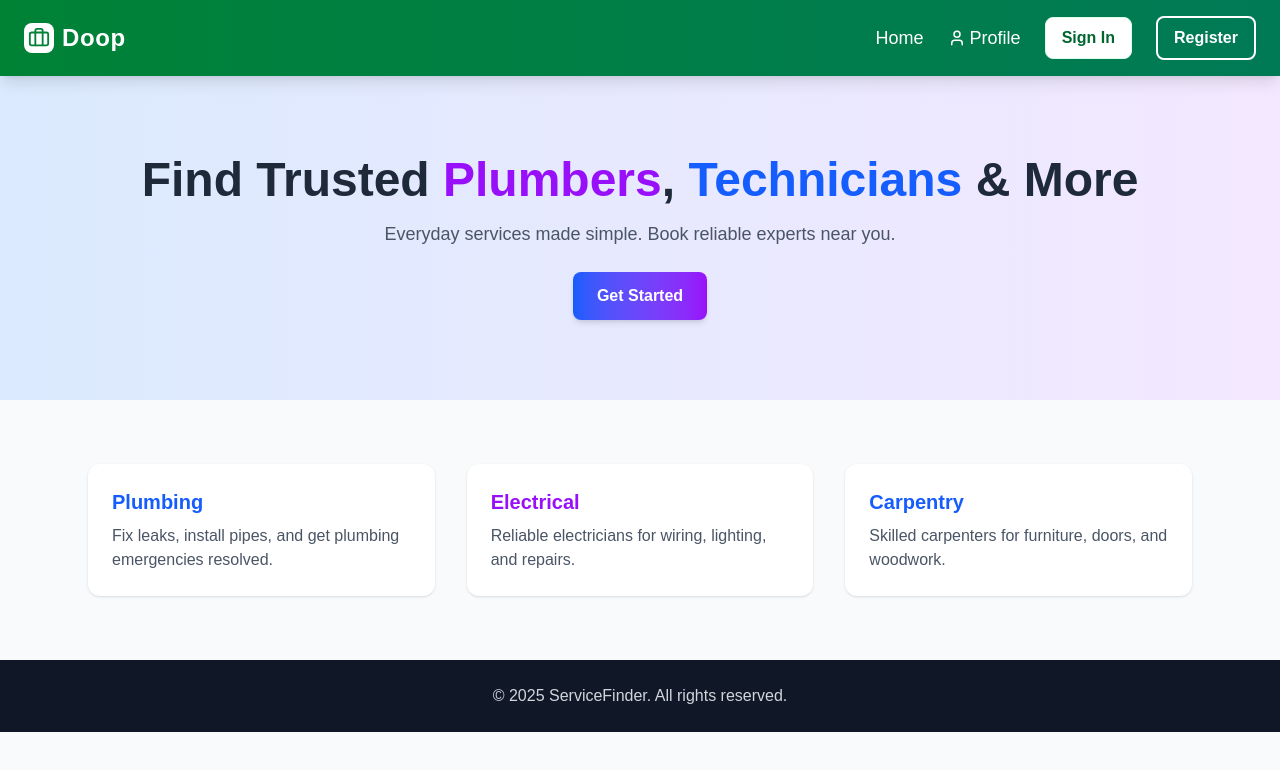
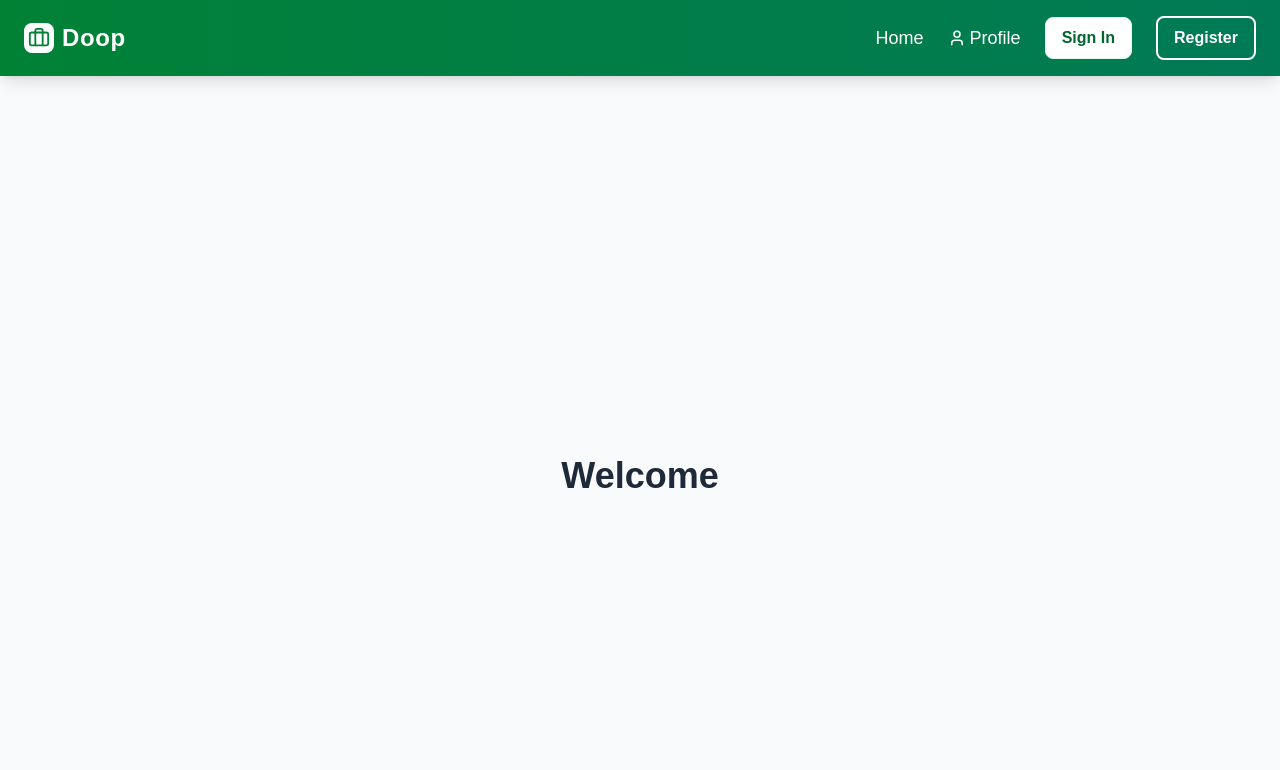
Before and after one commit to lakshannaveen/Final-Year-Frontend, a Next.js app: page / in a window 1280 px wide. Shown: the top 770 px of the page. Built offline with nearby package versions, Linux system fonts and the light colour scheme.

Commit message:
Update Home.tsx

```diff
--- a/src/pages/Home.tsx
+++ b/src/pages/Home.tsx
@@ -6,46 +6,10 @@ export default function Home() {
       {/* Navbar */}
       <Navbar />
 
-      {/* Hero Section */}
-      <section className="flex flex-col items-center justify-center text-center py-20 px-6 bg-gradient-to-r from-blue-100 to-purple-100">
-        <h1 className="text-4xl md:text-5xl font-bold text-gray-800 mb-4">
-          Find Trusted <span className="text-purple-600">Plumbers</span>,{" "}
-          <span className="text-blue-600">Technicians</span> & More
-        </h1>
-        <p className="text-lg text-gray-600 mb-6">
-          Everyday services made simple. Book reliable experts near you.
-        </p>
-        <button className="px-6 py-3 bg-gradient-to-r from-blue-600 to-purple-600 text-white font-semibold rounded-lg shadow-md hover:opacity-90">
-          Get Started
-        </button>
+      {/* Main Content */}
+      <section className="flex items-center justify-center h-screen">
+        <h1 className="text-4xl font-bold text-gray-800">Welcome</h1>
       </section>
-
-      {/* Services Section */}
-      <section className="max-w-6xl mx-auto py-16 px-6 grid grid-cols-1 sm:grid-cols-2 lg:grid-cols-3 gap-8">
-        <div className="p-6 bg-white rounded-xl shadow hover:shadow-lg transition">
-          <h3 className="text-xl font-semibold text-blue-600">Plumbing</h3>
-          <p className="text-gray-600 mt-2">
-            Fix leaks, install pipes, and get plumbing emergencies resolved.
-          </p>
-        </div>
-        <div className="p-6 bg-white rounded-xl shadow hover:shadow-lg transition">
-          <h3 className="text-xl font-semibold text-purple-600">Electrical</h3>
-          <p className="text-gray-600 mt-2">
-            Reliable electricians for wiring, lighting, and repairs.
-          </p>
-        </div>
-        <div className="p-6 bg-white rounded-xl shadow hover:shadow-lg transition">
-          <h3 className="text-xl font-semibold text-blue-600">Carpentry</h3>
-          <p className="text-gray-600 mt-2">
-            Skilled carpenters for furniture, doors, and woodwork.
-          </p>
-        </div>
-      </section>
-
-      {/* Footer */}
-      <footer className="bg-gray-900 text-gray-300 py-6 text-center">
-        <p>© 2025 ServiceFinder. All rights reserved.</p>
-      </footer>
     </div>
   );
 }
```
